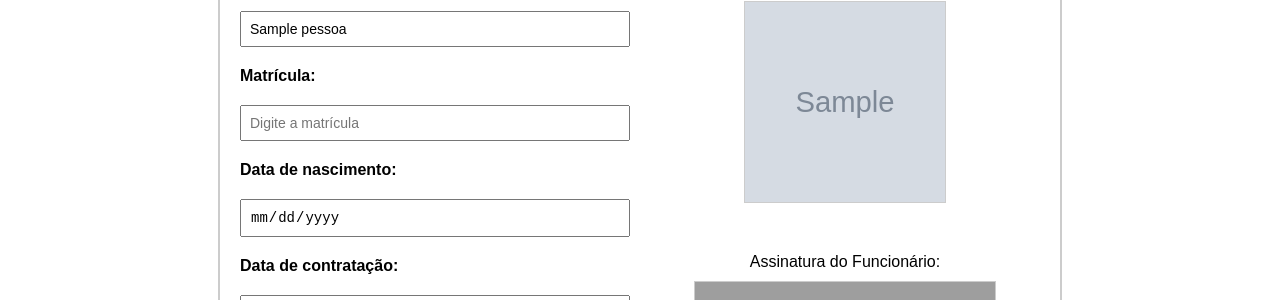
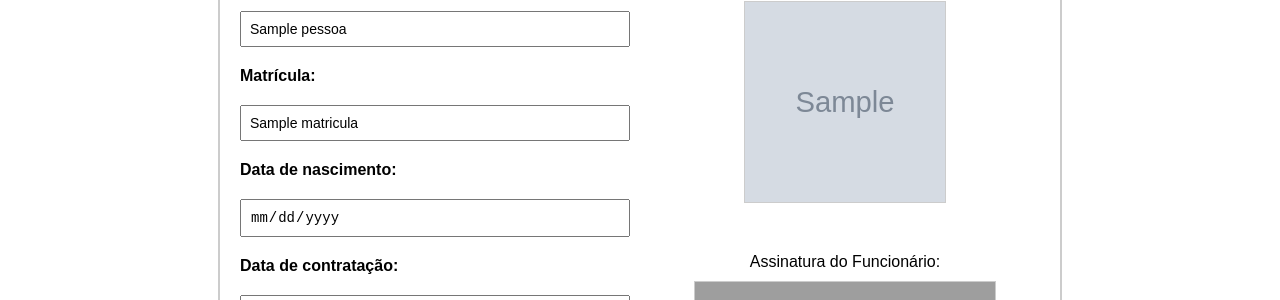
Before and after one commit to paulovarrone/CadastrosFuncionario, a Flask app: template templates/select.html in a window 1280 px wide. Shown: the part 203-503 px from the top of the page. Run offline with Flask 3, Linux system fonts and the light colour scheme; the template is opened without the code that fills it: most values are stand-ins (such as "Sample title", 1, 10 or a date in 2020); grey boxes are pictures that could not be loaded.

Commit message:
nao sumir matricula

```diff
--- a/templates/carteira.html
+++ b/templates/carteira.html
@@ -22,7 +22,7 @@
         <input type="text" id="name" name="nome" placeholder="Nome do funcionário" readonly value="{{ pessoa.nome if pessoa else '' }}">
 
         <label for="matricula">Matrícula:</label>
-        <input type="text" id="matricula" name="matricula" placeholder="Digite a matrícula" required>
+        <input type="text" id="matricula" name="matricula" placeholder="Digite a matrícula" required value="{{ pessoa.matricula if pessoa else '' }}">
 
         <label for="nascimento">Data de nascimento:</label>
         <input type="date" id="nascimento" name="nascimento" readonly value="{{ pessoa.nascimento if pessoa else '' }}">
--- a/templates/select.html
+++ b/templates/select.html
@@ -23,7 +23,7 @@
         <input type="text" id="name" name="nome" placeholder="Nome do funcionário" readonly value="{{ pessoa.nome if pessoa else '' }}">
 
         <label for="matricula">Matrícula:</label>
-        <input type="text" id="matricula" name="matricula" placeholder="Digite a matrícula" required>
+        <input type="text" id="matricula" name="matricula" placeholder="Digite a matrícula" required value="{{ pessoa.matricula if pessoa else '' }}">
 
         <label for="nascimento">Data de nascimento:</label>
         <input type="date" id="nascimento" name="nascimento" readonly value="{{ pessoa.nascimento if pessoa else '' }}">
```
